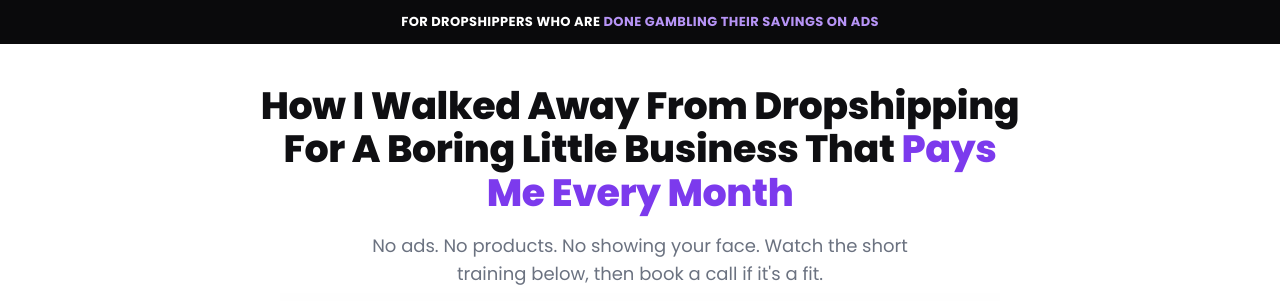
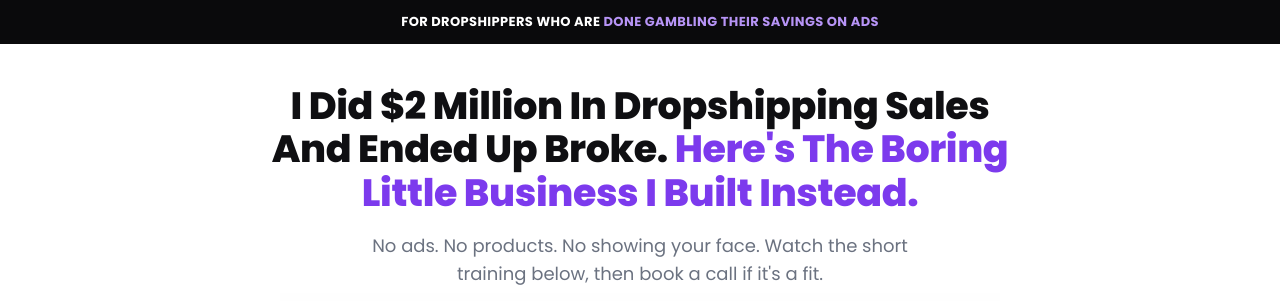
Before and after one commit to EasyEarl1/YTASITE, a plain HTML site: page dropship-vsl.html in a window 1280 px wide. Shown: the top 301 px of the page. Drawn offline with Linux system fonts and the light colour scheme; a script that the page names is missing; files whose address does not match are found by name.

Commit message:
Add Harvey's photo to the /dropship-vsl bio; new headline
- assets/harvey.jpg: Dubai selfie, square-cropped on the face, 400x400,
  29KB. The bio card's photo column now renders (the missing-photo
  fallback stands down automatically).
- Headline: "I Did $2 Million In Dropshipping Sales And Ended Up Broke.
  Here's The Boring Little Business I Built Instead." Title tag matched.

Co-Authored-By: Claude Fable 5 <noreply@anthropic.com>

```diff
--- a/dropship-vsl.html
+++ b/dropship-vsl.html
@@ -19,7 +19,7 @@ j=d.createElement(s),dl=l!='dataLayer'?'&l='+l:'';j.async=true;j.src=
   gtag('config', 'AW-17975520766');
 </script>
 
-<title>Watch This First | YTA Chads</title>
+<title>I Did $2M In Dropshipping And Ended Up Broke. Here's What I Built Instead | YTA Chads</title>
 <meta name="description" content="How I walked away from dropshipping for a boring little business that pays me every month. No ads, no products, no showing your face." />
 <meta name="robots" content="noindex,nofollow" />
 
@@ -121,7 +121,7 @@ height="0" width="0" style="display:none;visibility:hidden"></iframe></noscript>
   <div class="callout"><span class="inner">FOR DROPSHIPPERS WHO ARE <span class="hl">DONE GAMBLING THEIR SAVINGS ON ADS</span></span></div>
 
   <section class="hero">
-    <h1>How I Walked Away From Dropshipping For A Boring Little Business That <span class="hl">Pays Me Every Month</span></h1>
+    <h1>I Did $2 Million In Dropshipping Sales And Ended Up Broke. <span class="hl">Here's The Boring Little Business I Built Instead.</span></h1>
     <p class="sub">No ads. No products. No showing your face. Watch the short training below, then book a call if it's a fit.</p>
   </section>
 
```
Also changed, not shown: assets/harvey.jpg (added).
